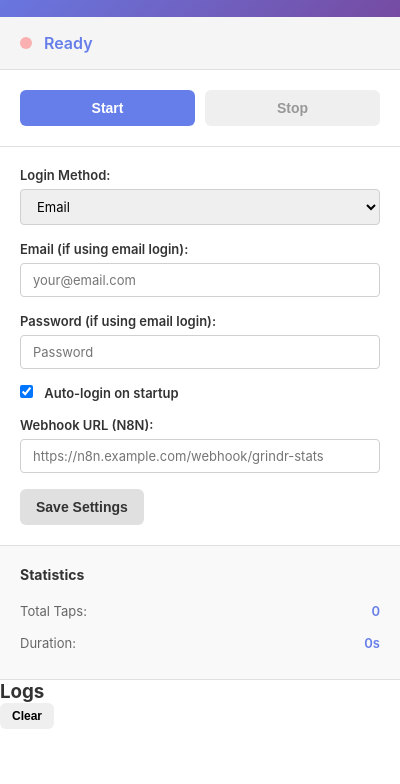
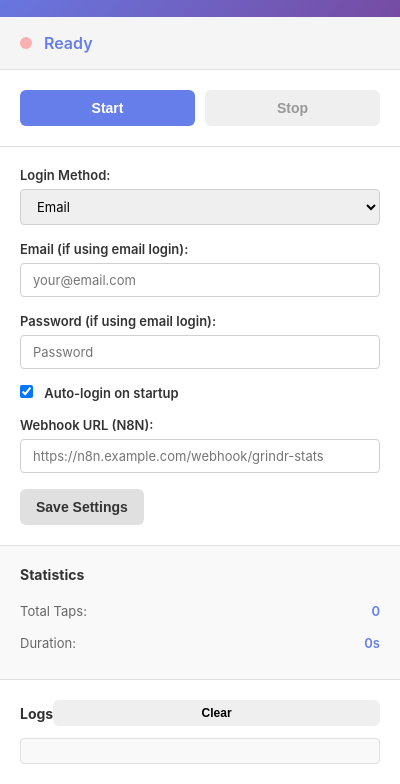
Before and after one commit to qveys/grindr-auto-tap, a browser extension: page popup.html in a window 400 px wide. Shown: the part 71-855 px from the top of the page. Drawn offline with Linux system fonts and the light colour scheme.

Commit message:
📝 Add logs section styles

```diff
--- a/popup.css
+++ b/popup.css
@@ -191,3 +191,79 @@ body {
   font-weight: 600;
   color: #667eea;
 }
+
+.logs-section {
+  padding: 20px;
+  flex: 1;
+  overflow: hidden;
+  display: flex;
+  flex-direction: column;
+}
+
+.logs-header {
+  display: flex;
+  justify-content: space-between;
+  align-items: center;
+  margin-bottom: 12px;
+}
+
+.logs-header h3 {
+  font-size: 14px;
+  color: #333;
+}
+
+.logs-container {
+  flex: 1;
+  overflow-y: auto;
+  border: 1px solid #e0e0e0;
+  border-radius: 4px;
+  padding: 12px;
+  background: #f9f9f9;
+  font-size: 12px;
+  font-family: 'Monaco', 'Courier New', monospace;
+}
+
+.log-entry {
+  padding: 8px;
+  margin-bottom: 8px;
+  border-radius: 3px;
+  line-height: 1.4;
+  word-break: break-all;
+}
+
+.log-entry.info {
+  background: #e3f2fd;
+  color: #1565c0;
+}
+
+.log-entry.warn {
+  background: #fff3e0;
+  color: #e65100;
+}
+
+.log-entry.error {
+  background: #ffebee;
+  color: #c62828;
+}
+
+.log-entry.debug {
+  background: #f3e5f5;
+  color: #6a1b9a;
+}
+
+.logs-container::-webkit-scrollbar {
+  width: 6px;
+}
+
+.logs-container::-webkit-scrollbar-track {
+  background: #f1f1f1;
+}
+
+.logs-container::-webkit-scrollbar-thumb {
+  background: #888;
+  border-radius: 3px;
+}
+
+.logs-container::-webkit-scrollbar-thumb:hover {
+  background: #555;
+}
```
